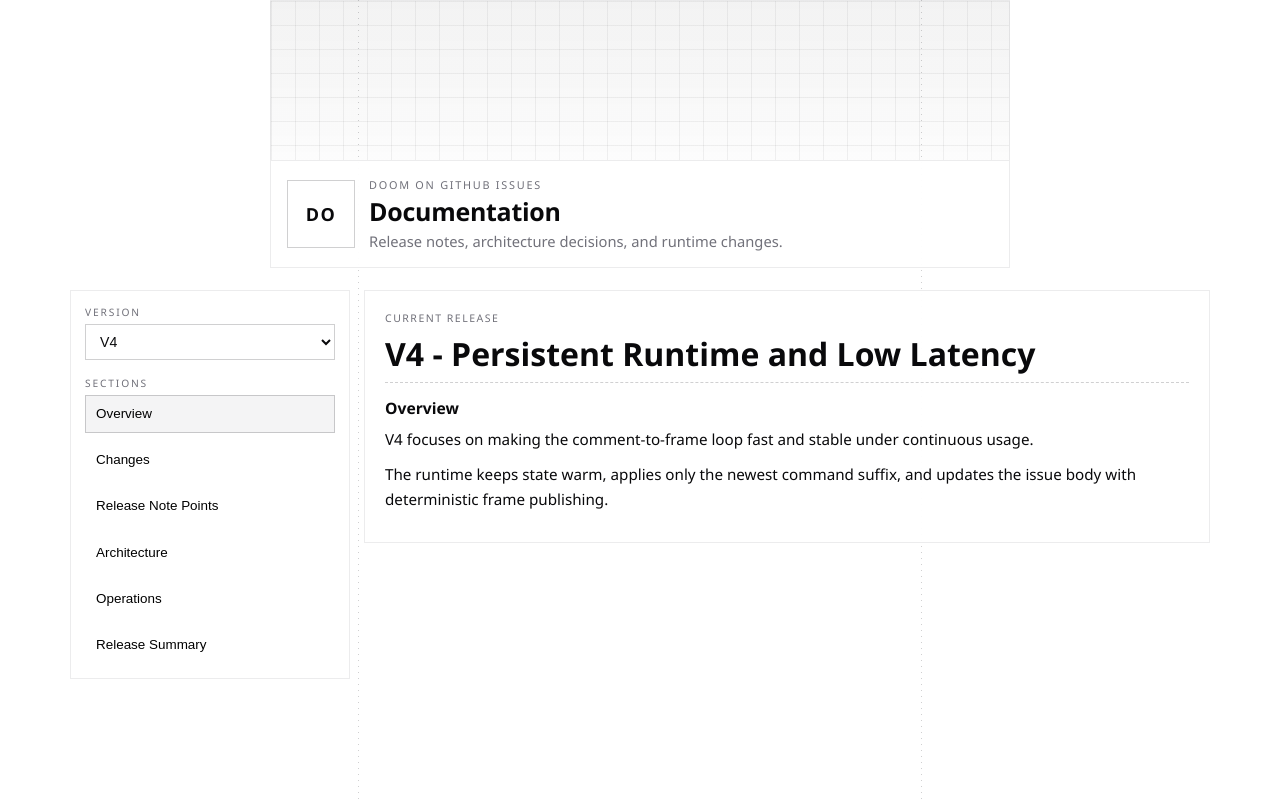
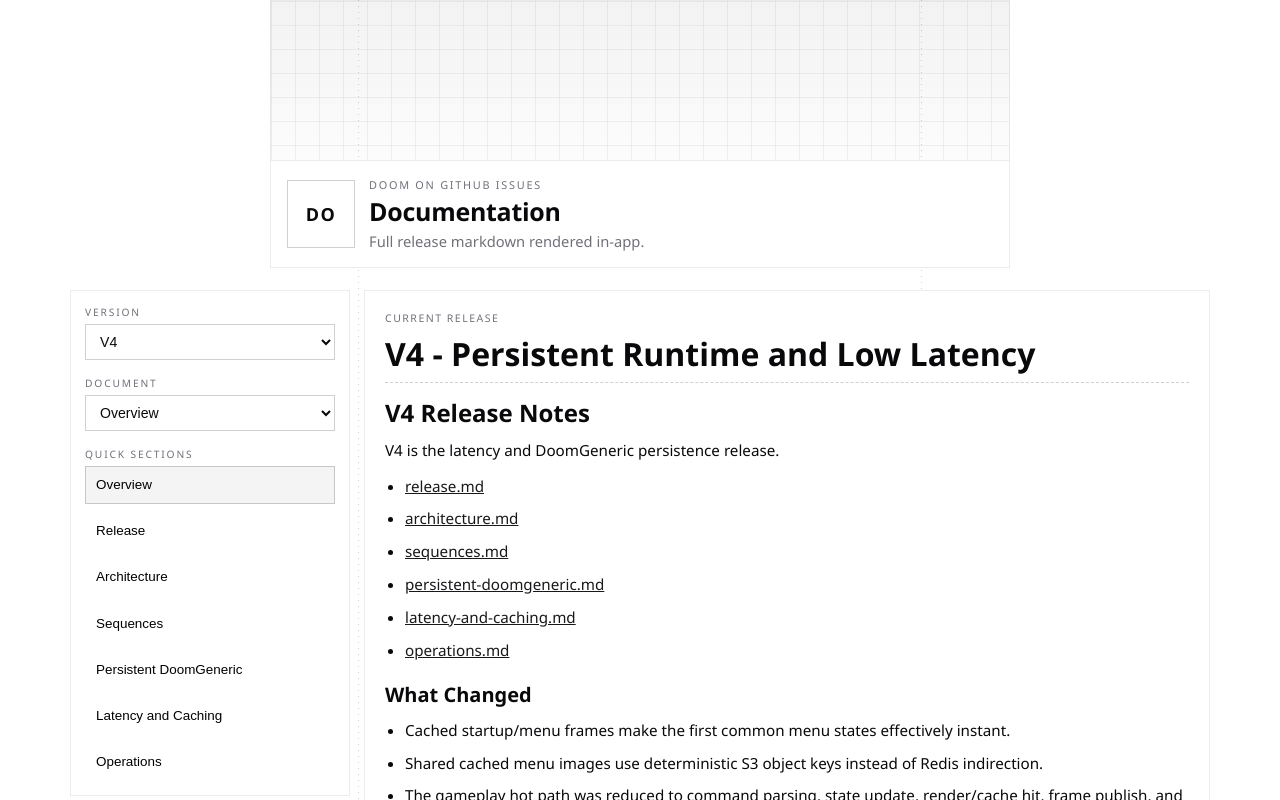
Before and after one commit to FirePheonix/doom-on-github-issues, a React (Vite) app in the folder documentation/: page / in a window 1280 px wide. Shown: the top 800 px of the page. Built offline with nearby package versions, Linux system fonts and the light colour scheme.

Commit message:
docs: render full release markdown content in app

```diff
--- a/documentation/package.json
+++ b/documentation/package.json
@@ -10,7 +10,9 @@
   },
   "dependencies": {
     "react": "^19.0.0",
-    "react-dom": "^19.0.0"
+    "react-dom": "^19.0.0",
+    "react-markdown": "^10.1.0",
+    "remark-gfm": "^4.0.1"
   },
   "devDependencies": {
     "vite": "^6.0.0"
--- a/documentation/src/App.jsx
+++ b/documentation/src/App.jsx
@@ -1,248 +1,155 @@
 import React, { useMemo, useState } from "react";
+import ReactMarkdown from "react-markdown";
+import remarkGfm from "remark-gfm";
 
-const versions = [
+import v1Readme from "../v1-release-notes/README.md?raw";
+import v1Blog from "../v1-release-notes/blog.md?raw";
+import v1Components from "../v1-release-notes/components.md?raw";
+import v1Deployment from "../v1-release-notes/deployment.md?raw";
+import v1Rendering from "../v1-release-notes/rendering.md?raw";
+import v1Server from "../v1-release-notes/server.md?raw";
+import v1Sessions from "../v1-release-notes/sessions.md?raw";
+import v1Storage from "../v1-release-notes/storage.md?raw";
+import v1System from "../v1-release-notes/system.md?raw";
+import v1Webhook from "../v1-release-notes/webhook.md?raw";
+
+import v2Readme from "../v2-release-notes/README.md?raw";
+import v2Migration from "../v2-release-notes/migration.md?raw";
+import v2Runtime from "../v2-release-notes/runtime.md?raw";
+import v2System from "../v2-release-notes/system.md?raw";
+import v2WebhookFlow from "../v2-release-notes/webhook-flow.md?raw";
+
+import v25Readme from "../v2.5-release-notes/README.md?raw";
+import v25Migration from "../v2.5-release-notes/migration.md?raw";
+import v25SessionManager from "../v2.5-release-notes/session-manager.md?raw";
+import v25System from "../v2.5-release-notes/system.md?raw";
+
+import v3Readme from "../v3-release-notes/README.md?raw";
+import v3Deployment from "../v3-release-notes/deployment.md?raw";
+import v3Operations from "../v3-release-notes/operations.md?raw";
+import v3Persistence from "../v3-release-notes/persistence.md?raw";
+import v3Recovery from "../v3-release-notes/recovery.md?raw";
+import v3Sequences from "../v3-release-notes/sequences.md?raw";
+import v3System from "../v3-release-notes/system.md?raw";
+
+import v35Readme from "../v3.5-release-notes/README.md?raw";
+import v35StartupLatency from "../v3.5-release-notes/startup-latency.md?raw";
+import v35System from "../v3.5-release-notes/system.md?raw";
+
+import v4Readme from "../v4-release-notes/README.md?raw";
+import v4Architecture from "../v4-release-notes/architecture.md?raw";
+import v4Latency from "../v4-release-notes/latency-and-caching.md?raw";
+import v4Operations from "../v4-release-notes/operations.md?raw";
+import v4Persistent from "../v4-release-notes/persistent-doomgeneric.md?raw";
+import v4Release from "../v4-release-notes/release.md?raw";
+import v4Sequences from "../v4-release-notes/sequences.md?raw";
+
+const releases = [
   {
     id: "v4",
     label: "V4",
     title: "V4 - Persistent Runtime and Low Latency",
     subtitle: "Current release",
-    sections: {
-      overview: {
-        title: "Overview",
-        paragraphs: [
-          "V4 focuses on making the comment-to-frame loop fast and stable under continuous usage.",
-          "The runtime keeps state warm, applies only the newest command suffix, and updates the issue body with deterministic frame publishing.",
+    docs: [
+      { id: "readme", label: "Overview", content: v4Readme },
+      { id: "release", label: "Release", content: v4Release },
+      { id: "architecture", label: "Architecture", content: v4Architecture },
+      { id: "sequences", label: "Sequences", content: v4Sequences },
+      { id: "persistent", label: "Persistent DoomGeneric", content: v4Persistent },
+      { id: "latency", label: "Latency and Caching", content: v4Latency },
+      { id: "operations", label: "Operations", content: v4Operations },
     ],
-      },
-      changes: {
-        title: "Changes",
-        list: [
-          "Persistent DoomGeneric worker path for stateful in-memory progression.",
-          "Menu/startup cache path for instant known states.",
-          "Background sync coalescing to latest target instead of stale queue drain.",
-          "Clear hot path: parse -> render/cache-hit -> publish -> patch issue body.",
-        ],
-      },
-      notes: {
-        title: "Release Note Points",
-        list: [
-          "Lower median response for incremental command comments.",
-          "Less replay dependency when persistent worker is healthy.",
-          "More predictable artifact publishing behavior.",
-        ],
-      },
-      architecture: {
-        title: "Architecture",
-        list: [
-          "GitHub webhook receives issue/comment events and returns fast after enqueue.",
-          "Per-issue queue lock ensures command application is serialized for one session.",
-          "Lifecycle layer parses comment commands and computes target state.",
-          "Artifact layer selects cache-hit, persistent-step render, or replay fallback path.",
-          "Issue body patch updates latest frame URL after publish completes.",
-        ],
-      },
-      operations: {
-        title: "Operations",
-        list: [
-          "Run with `DOOM_ENGINE=doomgeneric` for persistent worker behavior.",
-          "Keep frame store on S3 for shared deterministic cache artifacts.",
-          "Track render, publish, patch, and total job time metrics for bottleneck analysis.",
-          "Use warmup/background sync to keep live state near newest visible history.",
-        ],
-      },
-      release: {
-        title: "Release Summary",
-        paragraphs: [
-          "V4 shifted the project from replay-heavy behavior to a persistent, cache-assisted runtime where repeated interaction remains responsive as issue history grows.",
-        ],
-        list: [
-          "Faster steady-state comments.",
-          "Cleaner separation between fast path and fallback path.",
-          "Operational model aligned for continuous usage.",
-        ],
-      },
-    },
   },
   {
     id: "v35",
     label: "V3.5",
     title: "V3.5 - Startup Fast Path",
     subtitle: "Latency-focused release",
-    sections: {
-      overview: {
-        title: "Overview",
-        paragraphs: [
-          "V3.5 introduced fast startup behavior so issue-open displays become immediate.",
+    docs: [
+      { id: "readme", label: "Overview", content: v35Readme },
+      { id: "system", label: "System", content: v35System },
+      { id: "startup-latency", label: "Startup Latency", content: v35StartupLatency },
     ],
-      },
-      changes: {
-        title: "Changes",
-        list: [
-          "Cached boot/menu frame handling.",
-          "Faster first visible frame while runtime warms in background.",
-        ],
-      },
-      notes: {
-        title: "Release Note Points",
-        list: [
-          "Improved initial responsiveness for new sessions.",
-          "Clear fallback boundary when warm worker path is unavailable.",
-        ],
-      },
-      release: {
-        title: "Release Summary",
-        paragraphs: [
-          "V3.5 was a focused latency release that improved first-frame experience without changing the broader session model.",
-        ],
-      },
-    },
   },
   {
     id: "v3",
     label: "V3",
     title: "V3 - Persistence and Recovery Direction",
     subtitle: "State model release",
-    sections: {
-      overview: {
-        title: "Overview",
-        paragraphs: ["V3 centered on stronger persistence boundaries and recoverable session behavior."],
-      },
-      changes: {
-        title: "Changes",
-        list: [
-          "Session snapshot and operational data split by concern.",
-          "Recovery workflows documented for real-world operation.",
+    docs: [
+      { id: "readme", label: "Overview", content: v3Readme },
+      { id: "system", label: "System", content: v3System },
+      { id: "sequences", label: "Sequences", content: v3Sequences },
+      { id: "persistence", label: "Persistence", content: v3Persistence },
+      { id: "recovery", label: "Recovery", content: v3Recovery },
+      { id: "operations", label: "Operations", content: v3Operations },
+      { id: "deployment", label: "Deployment", content: v3Deployment },
     ],
-      },
-      notes: {
-        title: "Release Note Points",
-        list: [
-          "Better data durability model.",
-          "Clearer separation between runtime state and operations state.",
-        ],
-      },
-      release: {
-        title: "Release Summary",
-        paragraphs: [
-          "V3 established durable session state design so later runtime features could evolve without losing recoverability.",
-        ],
-      },
-    },
   },
   {
     id: "v25",
     label: "V2.5",
     title: "V2.5 - Session Manager Migration",
     subtitle: "Lifecycle release",
-    sections: {
-      overview: {
-        title: "Overview",
-        paragraphs: ["V2.5 introduced session-manager-based orchestration for lifecycle transitions."],
-      },
-      changes: {
-        title: "Changes",
-        list: [
-          "Manager-centric session lifecycle flow.",
-          "Migration docs for previous runtime behavior.",
+    docs: [
+      { id: "readme", label: "Overview", content: v25Readme },
+      { id: "system", label: "System", content: v25System },
+      { id: "session-manager", label: "Session Manager", content: v25SessionManager },
+      { id: "migration", label: "Migration", content: v25Migration },
     ],
-      },
-      notes: {
-        title: "Release Note Points",
-        list: [
-          "Reduced ad hoc session handling paths.",
-          "Cleaner operational model for session state updates.",
-        ],
-      },
-      release: {
-        title: "Release Summary",
-        paragraphs: [
-          "V2.5 reduced lifecycle complexity by consolidating behavior in a dedicated session manager layer.",
-        ],
-      },
-    },
   },
   {
     id: "v2",
     label: "V2",
     title: "V2 - Runtime Flow Cleanup",
     subtitle: "Pipeline release",
-    sections: {
-      overview: {
-        title: "Overview",
-        paragraphs: ["V2 clarified the webhook enqueue path and runtime responsibilities."],
-      },
-      changes: {
-        title: "Changes",
-        list: [
-          "Cleaner webhook-to-render sequencing.",
-          "Runtime behavior documented with stronger boundaries.",
+    docs: [
+      { id: "readme", label: "Overview", content: v2Readme },
+      { id: "system", label: "System", content: v2System },
+      { id: "runtime", label: "Runtime", content: v2Runtime },
+      { id: "webhook-flow", label: "Webhook Flow", content: v2WebhookFlow },
+      { id: "migration", label: "Migration", content: v2Migration },
     ],
-      },
-      notes: {
-        title: "Release Note Points",
-        list: [
-          "Improved maintainability of request ingestion pipeline.",
-          "Reduced synchronous coupling in webhook handler path.",
-        ],
-      },
-      release: {
-        title: "Release Summary",
-        paragraphs: [
-          "V2 cleaned up pipeline boundaries so rendering work no longer looked like synchronous webhook processing.",
-        ],
-      },
-    },
   },
   {
     id: "v1",
     label: "V1",
     title: "V1 - Foundation",
     subtitle: "Initial release",
-    sections: {
-      overview: {
-        title: "Overview",
-        paragraphs: ["V1 established the initial server, webhook, rendering, and deployment contracts."],
-      },
-      changes: {
-        title: "Changes",
-        list: [
-          "Base issue-driven gameplay loop.",
-          "Initial docs for system components and deployment.",
+    docs: [
+      { id: "readme", label: "Overview", content: v1Readme },
+      { id: "system", label: "System", content: v1System },
+      { id: "server", label: "Server", content: v1Server },
+      { id: "webhook", label: "Webhook", content: v1Webhook },
+      { id: "rendering", label: "Rendering", content: v1Rendering },
+      { id: "storage", label: "Storage", content: v1Storage },
+      { id: "sessions", label: "Sessions", content: v1Sessions },
+      { id: "components", label: "Components", content: v1Components },
+      { id: "deployment", label: "Deployment", content: v1Deployment },
+      { id: "blog", label: "Blog", content: v1Blog },
     ],
-      },
-      notes: {
-        title: "Release Note Points",
-        list: [
-          "Bootstrapped architecture and first operational model.",
-          "Created baseline for subsequent runtime and latency improvements.",
-        ],
-      },
-      release: {
-        title: "Release Summary",
-        paragraphs: [
-          "V1 defined the baseline behavior and interfaces that all subsequent releases optimized.",
-        ],
-      },
-    },
   },
 ];
 
-const sectionOrder = ["overview", "changes", "notes", "architecture", "operations", "release"];
-
 export default function App() {
   const [versionId, setVersionId] = useState("v4");
-  const [sectionId, setSectionId] = useState("overview");
+  const [docId, setDocId] = useState("readme");
 
-  const activeVersion = useMemo(
-    () => versions.find((version) => version.id === versionId) ?? versions[0],
+  const activeRelease = useMemo(
+    () => releases.find((release) => release.id === versionId) ?? releases[0],
     [versionId],
   );
-  const activeSectionOrder = sectionOrder.filter((id) => activeVersion.sections[id]);
-  const activeSection = activeVersion.sections[sectionId] ?? activeVersion.sections.overview;
+
+  const activeDoc = useMemo(
+    () => activeRelease.docs.find((doc) => doc.id === docId) ?? activeRelease.docs[0],
+    [activeRelease, docId],
+  );
 
   const onVersionChange = (event) => {
-    setVersionId(event.target.value);
-    setSectionId("overview");
+    const nextVersionId = event.target.value;
+    const nextRelease = releases.find((release) => release.id === nextVersionId) ?? releases[0];
+    setVersionId(nextVersionId);
+    setDocId(nextRelease.docs[0].id);
   };
 
   return (
@@ -260,7 +167,7 @@ export default function App() {
           <div className="profile__content">
             <p className="eyebrow">Doom on GitHub Issues</p>
             <h1>Documentation</h1>
-            <p className="lede">Release notes, architecture decisions, and runtime changes.</p>
+            <p className="lede">Full release markdown rendered in-app.</p>
           </div>
         </header>
 
@@ -269,23 +176,36 @@ export default function App() {
             <div className="sidebar__inner">
               <p className="sidebar__label">Version</p>
               <select className="version-select" value={versionId} onChange={onVersionChange}>
-                {versions.map((version) => (
-                  <option key={version.id} value={version.id}>
-                    {version.label}
+                {releases.map((release) => (
+                  <option key={release.id} value={release.id}>
+                    {release.label}
                   </option>
                 ))}
               </select>
 
-              <p className="sidebar__label sidebar__label--section">Sections</p>
+              <p className="sidebar__label sidebar__label--section">Document</p>
+              <select
+                className="version-select"
+                value={activeDoc.id}
+                onChange={(event) => setDocId(event.target.value)}
+              >
+                {activeRelease.docs.map((doc) => (
+                  <option key={doc.id} value={doc.id}>
+                    {doc.label}
+                  </option>
+                ))}
+              </select>
+
+              <p className="sidebar__label sidebar__label--section">Quick Sections</p>
               <nav className="sidebar__nav">
-                {activeSectionOrder.map((id) => (
+                {activeRelease.docs.map((doc) => (
                   <button
-                    key={id}
+                    key={doc.id}
                     type="button"
-                    className={`week-link${sectionId === id ? " is-active" : ""}`}
-                    onClick={() => setSectionId(id)}
+                    className={`week-link${activeDoc.id === doc.id ? " is-active" : ""}`}
+                    onClick={() => setDocId(doc.id)}
                   >
-                    <span className="week-link__title">{activeVersion.sections[id].title}</span>
+                    <span className="week-link__title">{doc.label}</span>
                   </button>
                 ))}
               </nav>
@@ -294,24 +214,12 @@ export default function App() {
 
           <section className="article">
             <article className="article__card">
-              <p className="article__date">{activeVersion.subtitle}</p>
-              <h2 className="article__title">{activeVersion.title}</h2>
+              <p className="article__date">{activeRelease.subtitle}</p>
+              <h2 className="article__title">{activeRelease.title}</h2>
 
               <div className="article__body">
-                <section className="entry">
-                  <h3>{activeSection.title}</h3>
-
-                  {activeSection.paragraphs?.map((paragraph) => (
-                    <p key={paragraph}>{paragraph}</p>
-                  ))}
-
-                  {activeSection.list ? (
-                    <ul>
-                      {activeSection.list.map((item) => (
-                        <li key={item}>{item}</li>
-                      ))}
-                    </ul>
-                  ) : null}
+                <section className="entry markdown">
+                  <ReactMarkdown remarkPlugins={[remarkGfm]}>{activeDoc.content}</ReactMarkdown>
                 </section>
               </div>
             </article>
--- a/documentation/src/styles.css
+++ b/documentation/src/styles.css
@@ -264,24 +264,85 @@ body {
   font-size: 0.93rem;
   line-height: 1.55;
 }
-
-.entry__links {
-  display: flex;
-  gap: 8px;
-  flex-wrap: wrap;
+.markdown > :first-child {
+  margin-top: 0;
 }
 
-.entry__links a {
-  text-decoration: none;
-  font-size: 0.85rem;
-  border: 1px solid var(--line);
-  padding: 7px 10px;
-  background: #fafafa;
-  color: var(--fg);
+.markdown h1,
+.markdown h2,
+.markdown h3,
+.markdown h4 {
+  margin: 18px 0 10px;
+  line-height: 1.3;
 }
 
-.entry__links a:hover {
+.markdown h1 {
+  font-size: 1.5rem;
+}
+
+.markdown h2 {
+  font-size: 1.25rem;
+}
+
+.markdown h3 {
+  font-size: 1.05rem;
+}
+
+.markdown p,
+.markdown li {
+  font-size: 0.95rem;
+  line-height: 1.7;
+}
+
+.markdown ul,
+.markdown ol {
+  padding-left: 1.25rem;
+}
+
+.markdown code {
   background: #f4f4f5;
+  border: 1px solid var(--line-soft);
+  border-radius: 6px;
+  padding: 0.1rem 0.35rem;
+  font-size: 0.88em;
+}
+
+.markdown pre {
+  overflow-x: auto;
+  background: #fafafa;
+  border: 1px solid var(--line-soft);
+  border-radius: 8px;
+  padding: 0.85rem;
+}
+
+.markdown pre code {
+  background: transparent;
+  border: 0;
+  padding: 0;
+}
+
+.markdown table {
+  border-collapse: collapse;
+  width: 100%;
+  margin: 10px 0;
+}
+
+.markdown th,
+.markdown td {
+  border: 1px solid var(--line-soft);
+  text-align: left;
+  padding: 8px;
+}
+
+.markdown blockquote {
+  margin: 10px 0;
+  padding: 8px 12px;
+  border-left: 3px solid var(--line);
+  background: #fafafa;
+}
+
+.markdown a {
+  color: #18181b;
 }
 
 @media (max-width: 960px) {
```
Also changed, not shown: 1 other file (tests, documents, lock files or other folders). Lines whose indentation alone changed are shown as unchanged.
